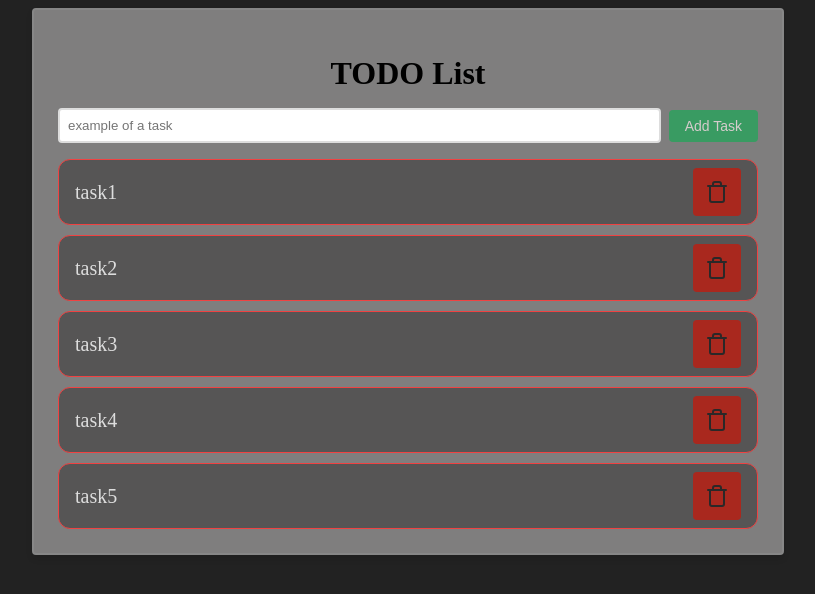
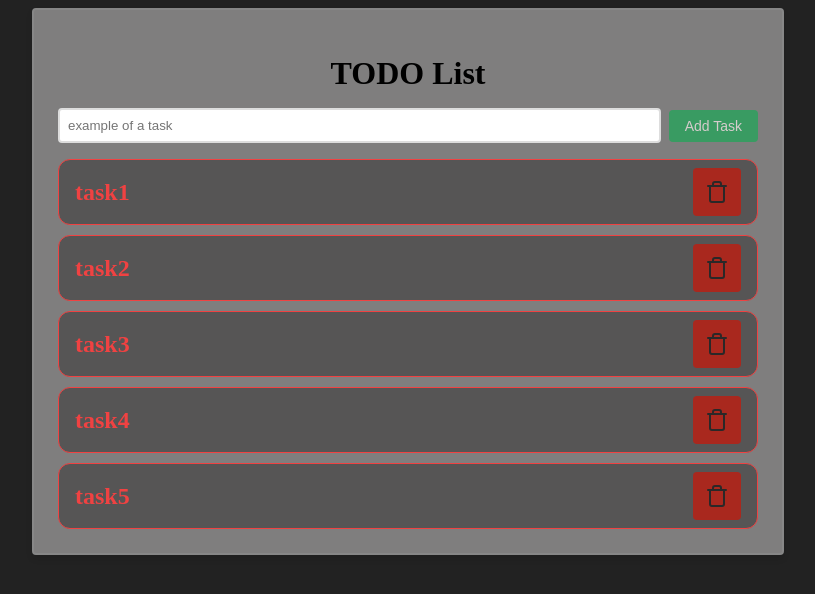
Before and after one commit to LuisAntonioCardoso/vueToDoApp, a Vue app: page / in a window 1280 px wide. Shown: the top 594 px of the page, without its empty margins (232-1047 px from the left). Built offline with nearby package versions, Linux system fonts and the light colour scheme.

Commit message:
change in design and refactored css

```diff
--- a/src/components/ui/TodoItem.vue
+++ b/src/components/ui/TodoItem.vue
@@ -1,7 +1,7 @@
 <template>
   <div v-if="!deleted">
     <div
-      class="todo-item"
+      class="todo-item waiting-item"
       @click="
         (event) => {
           taskClick(event.target, props.todo);
@@ -29,13 +29,12 @@ const taskClick = (element, todo) => {
   if (element.className == "") element = element.parentElement;
 
   if (todo.state == "to do") {
-    console.log(todo);
-    element.classList.remove("todo-item");
+    element.classList.remove("waiting-item");
     element.classList.add("on-going-item");
     store.nextItemStep(todo.id);
   } else if (todo.state == "on going") {
-    console.log(todo);
-    element.className = "finished-item";
+    element.classList.remove("on-going-item");
+    element.classList.add("finished-item");
     store.nextItemStep(todo.id);
   }
 };
@@ -48,13 +47,13 @@ const close = () => {
 
 <style>
 .todo-item {
-  color: #ddd;
-  font-size: 20px;
+  font-size: 24px;
+  font-weight: bold;
   display: flex;
   align-items: center;
   justify-content: space-between;
   padding: 0.5rem 1rem;
-  border: 1px solid #f04242;
+  border: 1px solid;
   border-radius: 12px;
   transition: box-shadow 0.2s ease-out;
   margin-top: 10px;
@@ -66,42 +65,19 @@ const close = () => {
   border-width: 2px;
 }
 
-.on-going-item {
-  color: #295bb2;
-  font-size: 20px;
-  display: flex;
-  align-items: center;
-  justify-content: space-between;
-  padding: 0.5rem 1rem;
-  border: 1px solid #295bb2;
-  border-radius: 12px;
-  transition: box-shadow 0.2s ease-out;
-  margin-top: 10px;
-  background: #565555;
+.waiting-item {
+  color: #f04242;
+  border-color: #f04242;
 }
 
-.on-going-item:hover {
-  box-shadow: 0 5px 10px rgba(0, 0, 0, 0.2);
-  border-width: 2px;
+.on-going-item {
+  color: #4e88f2;
+  border-color: #4e88f2;
 }
 
 .finished-item {
+  color: #16e81a;
+  border-color: #16e81a;
   text-decoration-line: line-through;
-  color: #22bc65;
-  font-size: 20px;
-  display: flex;
-  align-items: center;
-  justify-content: space-between;
-  padding: 0.5rem 1rem;
-  border: 1px solid #22bc65;
-  border-radius: 12px;
-  transition: box-shadow 0.2s ease-out;
-  margin-top: 10px;
-  background: #565555;
-}
-
-.finished-item:hover {
-  box-shadow: 0 5px 10px rgba(0, 0, 0, 0.2);
-  border-width: 2px;
 }
 </style>
```
